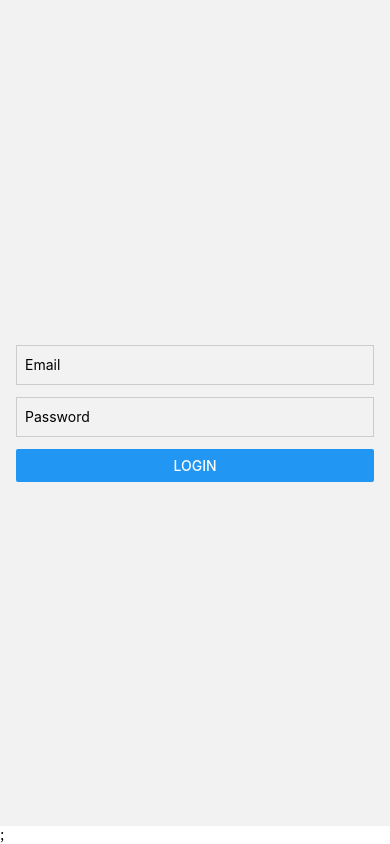
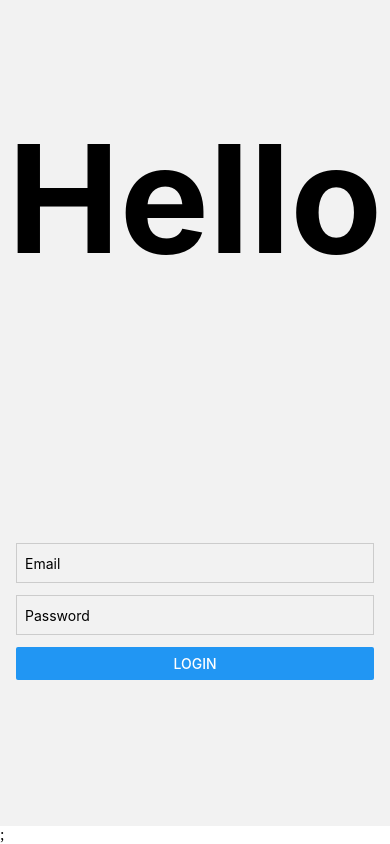
Before and after one commit to FoxArial/ChatApp, a React Native app: screen /Login in a window 390 px wide. Built offline with nearby package versions, Linux system fonts and the light colour scheme.

Commit message:
login screen 20%

```diff
--- a/screens/login.js
+++ b/screens/login.js
@@ -8,15 +8,49 @@ import {
   TouchableHighlight,
   Image,
   Button,
+  Alert,
+  ImageBackground,
 } from "react-native";
 import { signInWithEmailAndPassword } from "firebase/auth/web-extension";
 import { auth } from "../config/firebase";
+import MaskedView from "@react-native-masked-view/masked-view";
+const bgPhoto = require("../assets/bg-logo.jpg");
 
 export default function LoginScreen({ navigation }) {
   const [email, setEmail] = useState("");
   const [password, setPassword] = useState("");
 
+  const LogingOnProc = () => {
+    if (email !== "" && password !== "") {
+      signInWithEmailAndPassword(auth, email, password)
+        .then(() => console.log("Auth success"))
+        .catch((error) => Alert.alert("Login hehe", error.message));
+    }
+  };
+
   return (
+    <View style={{ flex: 1, height: "100%" }}>
+      <MaskedView
+        style={{ flex: 1, flexDirection: "row", height: 200 }}
+        maskElement={
+          <View style={styles.MaskedViewElement}>
+            <Text
+              style={{
+                fontSize: 150,
+                color: "black",
+                fontWeight: "bold",
+              }}
+            >
+              Hello
+            </Text>
+          </View>
+        }
+      >
+        <View>
+          <Image source={bgPhoto} />
+        </View>
+      </MaskedView>
+
       <View style={styles.container}>
         <TextInput
           placeholder="Email"
@@ -33,14 +67,22 @@ export default function LoginScreen({ navigation }) {
         />
         <Button title="Login" />
       </View>
+    </View>
   );
 }
 
 const styles = StyleSheet.create({
+  MaskedViewElement: {
+    backgroundColor: "transparent",
+    flex: 1,
+    justifyContent: "center",
+    alignItems: "center",
+  },
   container: {
     flex: 1,
     justifyContent: "center",
     padding: 16,
+    height: "75%",
   },
   input: {
     height: 40,
```
Lines whose indentation alone changed are shown as unchanged.
